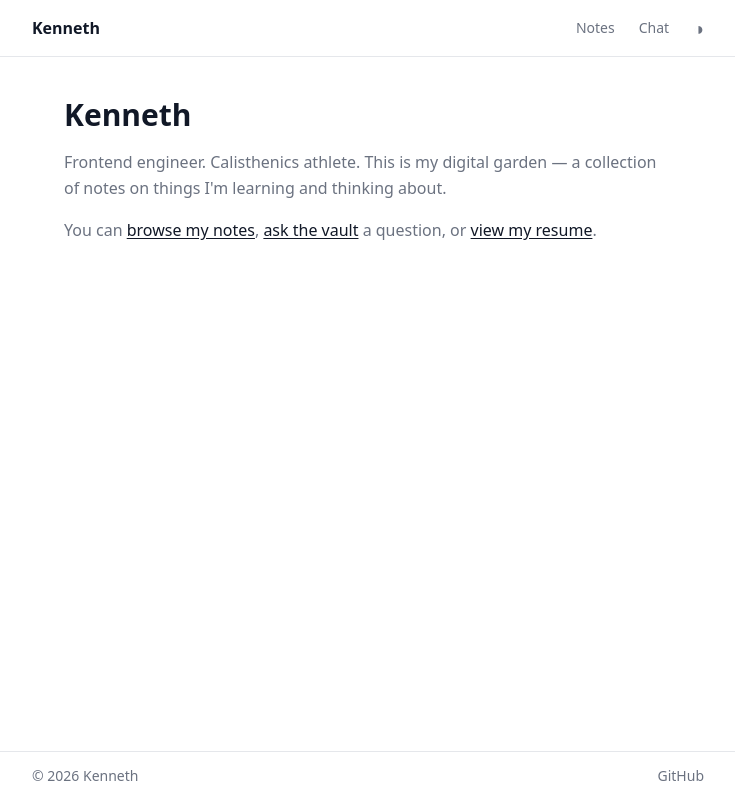
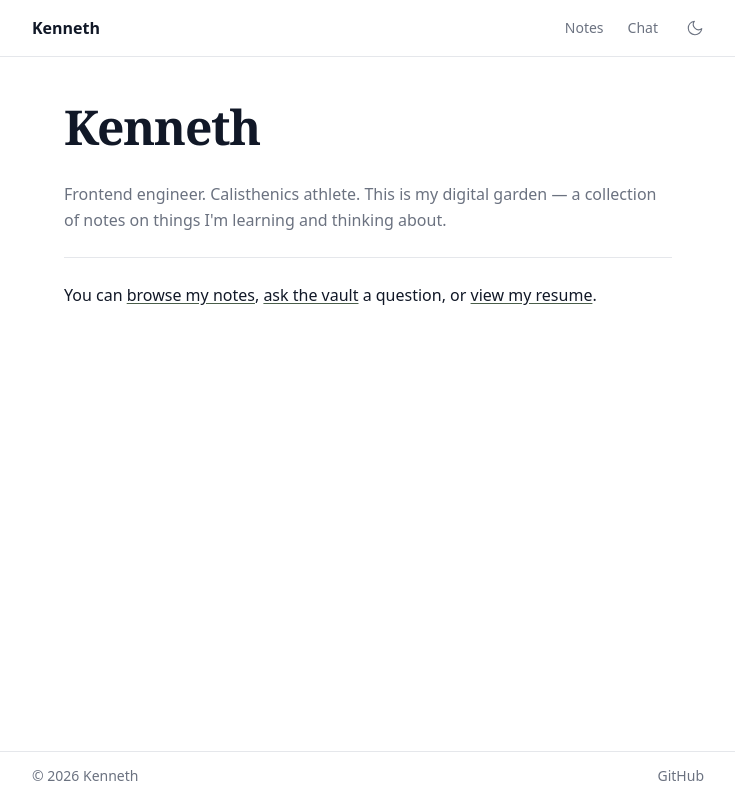
Before and after one commit to KennethOng02/kennethong02.github.io, a SvelteKit app: page / in a window 1280 px wide. Shown: the whole page, without its empty margins (272-1007 px from the left). Built offline with nearby package versions, Linux system fonts and the light colour scheme.

Commit message:
style: polish with editorial minimalism design

```diff
--- a/package.json
+++ b/package.json
@@ -31,6 +31,7 @@
 	},
 	"dependencies": {
 		"@fontsource/geist": "^5.2.8",
+		"@fontsource/lora": "^5.2.8",
 		"@supabase/supabase-js": "^2.100.1",
 		"gpt-tokenizer": "^3.4.0",
 		"gray-matter": "^4.0.3",
--- a/src/app.css
+++ b/src/app.css
@@ -2,6 +2,9 @@
 @import "@fontsource/geist/400.css";
 @import "@fontsource/geist/500.css";
 @import "@fontsource/geist/600.css";
+@import "@fontsource/lora/400.css";
+@import "@fontsource/lora/400-italic.css";
+@import "@fontsource/lora/700.css";
 @plugin "@tailwindcss/typography";
 
 /* Dark mode via .dark class on <html> */
@@ -9,14 +12,14 @@
 
 @theme {
   --font-sans: 'Geist', system-ui, sans-serif;
+  --font-serif: 'Lora', Georgia, serif;
 
-  /* Design tokens — overridden in .dark below */
   --color-bg: #ffffff;
   --color-surface: #f9fafb;
   --color-border: #e5e7eb;
   --color-ink: #111827;
   --color-muted: #6b7280;
-  --color-accent: #111827;
+  --color-accent: #4a5e4a;
 }
 
 /* Dark mode token overrides */
@@ -26,7 +29,7 @@
   --color-border: #222222;
   --color-ink: #f5f5f5;
   --color-muted: #737373;
-  --color-accent: #f5f5f5;
+  --color-accent: #8fad8a;
 }
 
 /* Base styles */
@@ -39,3 +42,31 @@ body {
   color: var(--color-ink);
   -webkit-font-smoothing: antialiased;
 }
+
+@keyframes fadeInUp {
+  from { opacity: 0; transform: translateY(10px); }
+  to   { opacity: 1; transform: translateY(0); }
+}
+
+.animate-fade-in-up {
+  animation: fadeInUp 0.4s ease-out both;
+}
+
+.nav-active {
+  color: var(--color-ink);
+  position: relative;
+}
+
+.nav-active::after {
+  content: '';
+  position: absolute;
+  bottom: -2px;
+  left: 0;
+  right: 0;
+  height: 1px;
+  background-color: var(--color-accent);
+}
+
+.prose h1, .prose h2, .prose h3, .prose h4 {
+  font-family: var(--font-serif);
+}
--- a/src/routes/+layout.svelte
+++ b/src/routes/+layout.svelte
@@ -2,6 +2,7 @@
   import '../app.css';
   import type { Snippet } from 'svelte';
   import { onMount } from 'svelte';
+  import { page } from '$app/stores';
 
   let { children }: { children: Snippet } = $props();
   let isDark = $state(false);
@@ -29,21 +30,44 @@
         Kenneth
       </a>
       <div class="flex items-center gap-6">
-        <a href="/notes" class="text-sm text-muted hover:text-ink transition-colors">Notes</a>
-        <a href="/chat" class="text-sm text-muted hover:text-ink transition-colors">Chat</a>
+        <a
+          href="/notes"
+          class="text-sm transition-colors {$page.url.pathname.startsWith('/notes')
+            ? 'nav-active text-ink'
+            : 'text-muted hover:text-ink'}"
+        >Notes</a>
+        <a
+          href="/chat"
+          class="text-sm transition-colors {$page.url.pathname.startsWith('/chat')
+            ? 'nav-active text-ink'
+            : 'text-muted hover:text-ink'}"
+        >Chat</a>
         <button
           type="button"
           onclick={toggleDark}
-          aria-label="Toggle dark mode"
-          class="text-muted hover:text-ink transition-colors text-lg leading-none focus-visible:outline-none focus-visible:ring-2 focus-visible:ring-accent/40 rounded"
+          aria-label={isDark ? 'Switch to light mode' : 'Switch to dark mode'}
+          class="text-muted hover:text-ink transition-colors focus-visible:outline-none focus-visible:ring-2 focus-visible:ring-accent/40 rounded p-1 -mr-1"
         >
-          <span aria-hidden="true">{isDark ? '☀' : '◑'}</span>
+          {#if isDark}
+            <svg xmlns="http://www.w3.org/2000/svg" width="18" height="18" viewBox="0 0 24 24"
+                 fill="none" stroke="currentColor" stroke-width="1.5"
+                 stroke-linecap="round" stroke-linejoin="round" aria-hidden="true">
+              <circle cx="12" cy="12" r="4"/>
+              <path d="M12 2v2M12 20v2M4.93 4.93l1.41 1.41M17.66 17.66l1.41 1.41M2 12h2M20 12h2M4.93 19.07l1.41-1.41M17.66 6.34l1.41-1.41"/>
+            </svg>
+          {:else}
+            <svg xmlns="http://www.w3.org/2000/svg" width="18" height="18" viewBox="0 0 24 24"
+                 fill="none" stroke="currentColor" stroke-width="1.5"
+                 stroke-linecap="round" stroke-linejoin="round" aria-hidden="true">
+              <path d="M21 12.79A9 9 0 1 1 11.21 3 7 7 0 0 0 21 12.79z"/>
+            </svg>
+          {/if}
         </button>
       </div>
     </nav>
   </header>
 
-  <main class="flex-1 max-w-2xl mx-auto w-full px-6 md:px-8 py-10">
+  <main class="animate-fade-in-up flex-1 max-w-2xl mx-auto w-full px-6 md:px-8 py-10">
     {@render children()}
   </main>
 
--- a/src/routes/+page.svelte
+++ b/src/routes/+page.svelte
@@ -2,13 +2,19 @@
   <title>Kenneth — Personal Site</title>
 </svelte:head>
 
-<h1 class="text-3xl font-semibold text-ink mb-4">Kenneth</h1>
+<h1 class="font-serif text-5xl font-bold tracking-tight text-ink mb-6 leading-tight">
+  Kenneth
+</h1>
+
 <p class="text-base leading-relaxed text-muted mb-4">
   Frontend engineer. Calisthenics athlete. This is my digital garden — a collection of
   notes on things I'm learning and thinking about.
 </p>
-<p class="text-base leading-relaxed text-muted">
-  You can <a href="/notes" class="text-ink underline underline-offset-2 hover:text-muted transition-colors">browse my notes</a>,
-  <a href="/chat" class="text-ink underline underline-offset-2 hover:text-muted transition-colors">ask the vault</a> a question,
-  or <a href="/resume" class="text-ink underline underline-offset-2 hover:text-muted transition-colors">view my resume</a>.
+
+<hr class="border-border my-6" />
+
+<p class="text-base leading-relaxed text-ink">
+  You can <a href="/notes" class="underline underline-offset-2 decoration-accent hover:text-muted transition-colors">browse my notes</a>,
+  <a href="/chat" class="underline underline-offset-2 decoration-accent hover:text-muted transition-colors">ask the vault</a> a question,
+  or <a href="/resume" class="underline underline-offset-2 decoration-accent hover:text-muted transition-colors">view my resume</a>.
 </p>
--- a/src/routes/chat/+page.svelte
+++ b/src/routes/chat/+page.svelte
@@ -52,18 +52,18 @@
 
 <svelte:head><title>Chat — Ask the vault</title></svelte:head>
 
-<h1 class="text-3xl font-semibold text-ink mb-2">Ask the vault</h1>
+<h1 class="font-serif text-3xl font-bold tracking-tight text-ink mb-2">Ask the vault</h1>
 <p class="text-muted mb-6">Ask anything about my notes.</p>
 
 <div class="flex flex-col gap-4 mb-6 min-h-8">
   {#each messages as msg}
     {#if msg.role === 'user'}
-      <div class="self-end max-w-[80%] bg-surface rounded-2xl rounded-br-sm px-4 py-3">
+      <div class="self-end max-w-[80%] bg-surface border border-border rounded-2xl rounded-br-sm px-4 py-3">
         <p class="text-sm text-ink whitespace-pre-wrap m-0">{msg.content || '…'}</p>
       </div>
     {:else}
       <div class="self-start max-w-[80%] px-1">
-        <p class="text-[10px] text-muted uppercase tracking-wider font-semibold mb-1">Assistant</p>
+        <p class="text-[10px] text-accent uppercase tracking-wider font-semibold mb-1">Assistant</p>
         <p class="text-base text-ink leading-relaxed whitespace-pre-wrap m-0">{msg.content || '…'}</p>
       </div>
     {/if}
--- a/src/routes/notes/+page.svelte
+++ b/src/routes/notes/+page.svelte
@@ -1,28 +1,43 @@
 <script lang="ts">
   import type { PageData } from './$types.js';
   let { data }: { data: PageData } = $props();
+
+  const notesByYear = $derived.by(() => {
+    const groups = new Map<string, typeof data.notes>();
+    for (const note of data.notes) {
+      const year = note.date ? note.date.slice(0, 4) : 'Undated';
+      if (!groups.has(year)) groups.set(year, []);
+      groups.get(year)!.push(note);
+    }
+    return [...groups.entries()].sort(([a], [b]) => b.localeCompare(a));
+  });
 </script>
 
 <svelte:head><title>Notes — Kenneth</title></svelte:head>
 
-<h1 class="text-3xl font-semibold text-ink mb-8">Notes</h1>
+<h1 class="font-serif text-4xl font-bold tracking-tight text-ink mb-10">Notes</h1>
 
 {#if data.notes.length === 0}
   <p class="text-muted">No published notes yet.</p>
 {:else}
-  <ul class="space-y-3">
-    {#each data.notes as note}
-      <li class="flex items-baseline gap-2">
+  {#each notesByYear as [year, notes]}
+    <section class="mb-8">
+      <h2 class="text-xs font-semibold tracking-widest text-muted uppercase mb-3">{year}</h2>
+      <ul class="space-y-2">
+        {#each notes as note}
+          <li class="grid grid-cols-[1fr_auto] items-baseline gap-8">
             <a
               href="/notes/{note.slug}"
-          class="text-ink hover:text-muted underline underline-offset-2 transition-colors"
+              class="text-ink hover:text-muted underline underline-offset-2 decoration-transparent hover:decoration-border transition-all"
             >
               {note.title}
             </a>
             {#if note.date}
-          <span class="text-sm text-muted">— {note.date}</span>
+              <span class="text-sm text-muted tabular-nums shrink-0">{note.date.slice(5)}</span>
             {/if}
           </li>
         {/each}
       </ul>
+    </section>
+  {/each}
 {/if}
--- a/src/routes/notes/[slug]/+page.svelte
+++ b/src/routes/notes/[slug]/+page.svelte
@@ -1,17 +1,28 @@
 <script lang="ts">
   import type { PageData } from './$types.js';
   let { data }: { data: PageData } = $props();
+
+  const formattedDate = $derived(
+    data.note.date
+      ? new Date(data.note.date + 'T00:00:00').toLocaleDateString('en-US', {
+          year: 'numeric', month: 'long', day: 'numeric'
+        })
+      : null
+  );
 </script>
 
 <svelte:head><title>{data.note.title} — Kenneth</title></svelte:head>
 
 <article>
-  <div class="mb-8">
-    <h1 class="text-3xl font-semibold text-ink mb-2">{data.note.title}</h1>
-    {#if data.note.date}
-      <p class="text-sm text-muted">{data.note.date}</p>
+  <header class="mb-8">
+    <h1 class="font-serif text-4xl font-bold tracking-tight text-ink mb-3 leading-tight">
+      {data.note.title}
+    </h1>
+    {#if formattedDate}
+      <p class="text-sm text-muted tabular-nums">{formattedDate}</p>
     {/if}
-  </div>
+    <hr class="border-border mt-6" />
+  </header>
 
   <div class="prose dark:prose-invert max-w-none">
     {@html data.note.html}
```
Also changed, not shown: 1 other file (tests, documents, lock files or other folders). Lines whose indentation alone changed are shown as unchanged.
